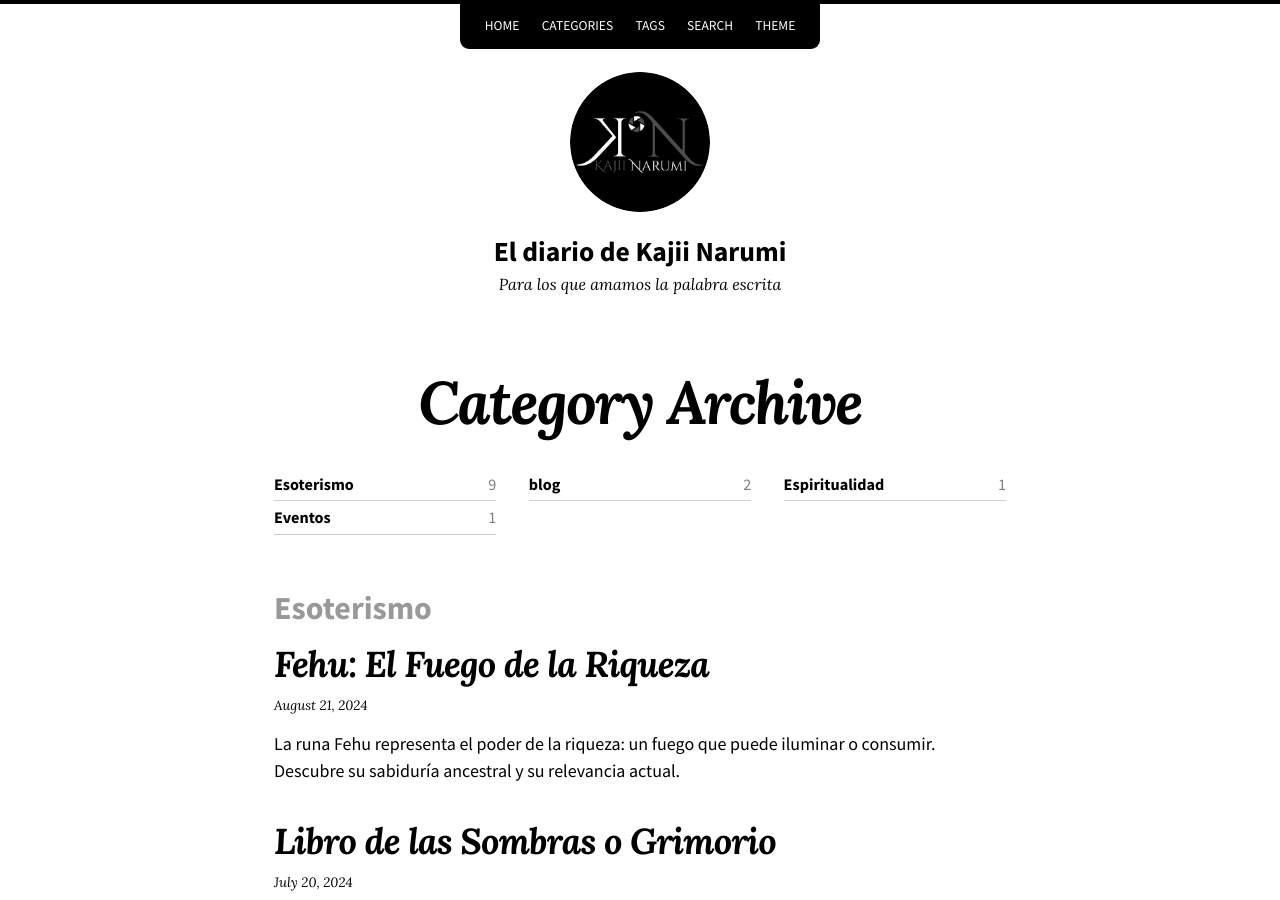
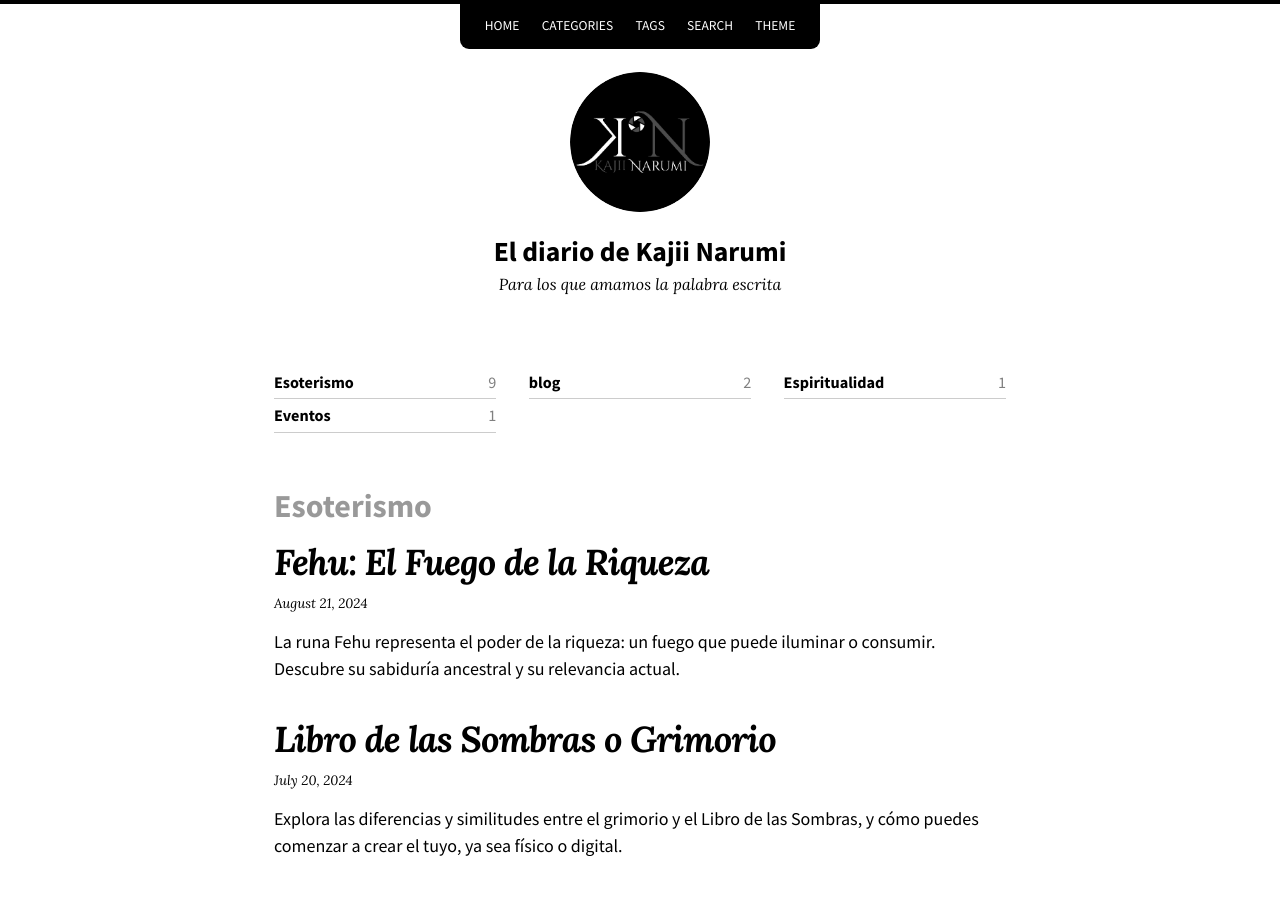
Before and after one commit to KajiiNarumi/Blog, a Jekyll site: the page built from categories.md, in a window 1280 px wide and 900 px high. Built offline with Jekyll 4.4.1, drawn with Linux system fonts in a browser that asks for light colours; nearby versions of some CDN libraries.

Commit message:
Update page.html

```diff
--- a/_layouts/page.html
+++ b/_layouts/page.html
@@ -15,8 +15,9 @@
         {% if page.link %}
           <h1 id="page-title" class="page-title"><a href="{{ page.link }}">{{ title }} <span class="link-arrow">&rarr;</span></a></h1>
         {% else %}
-          <h1 id="page-title" class="page-title">{{ title }}</h1>
-        {% endif %}
+{% if page.heading %}
+  <h1>{{ page.heading }}</h1>
+{% endif %}        {% endif %}
       </header>
       <div class="page-content">
         {{ content }}
```
